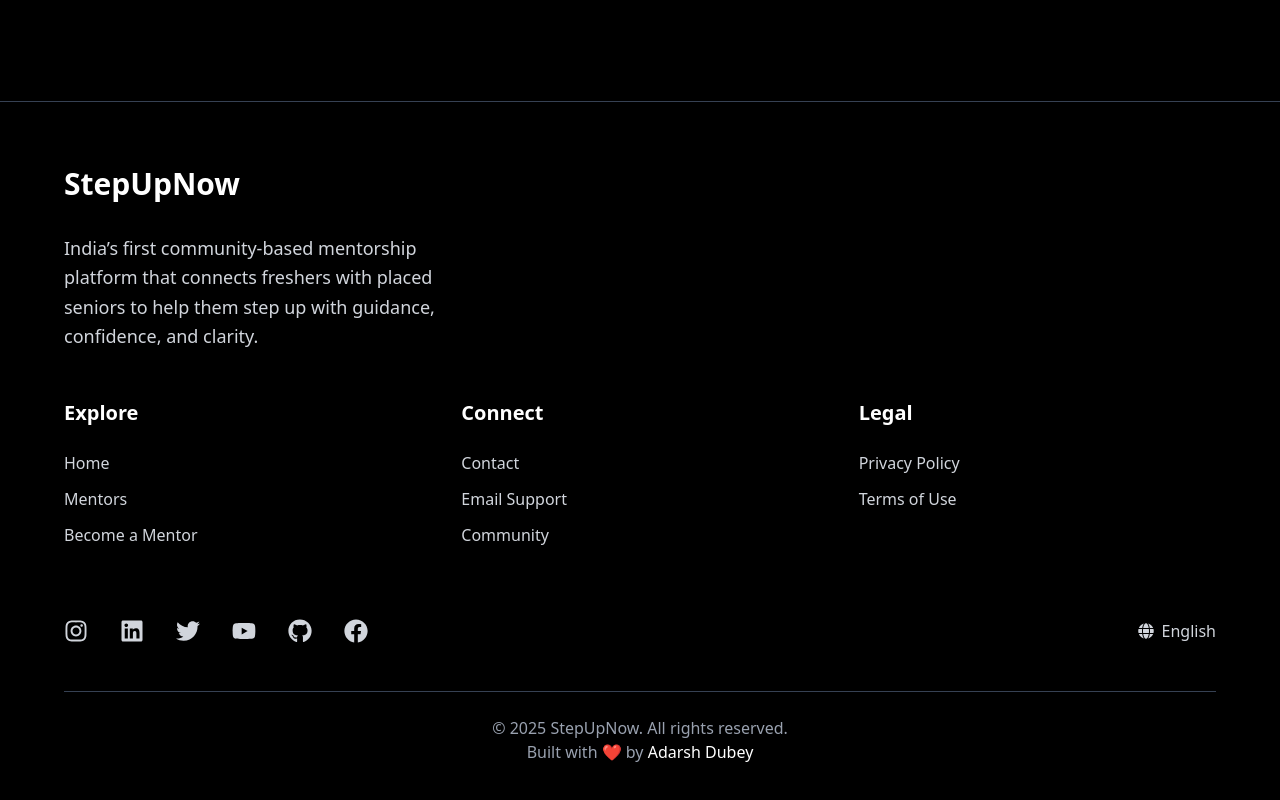
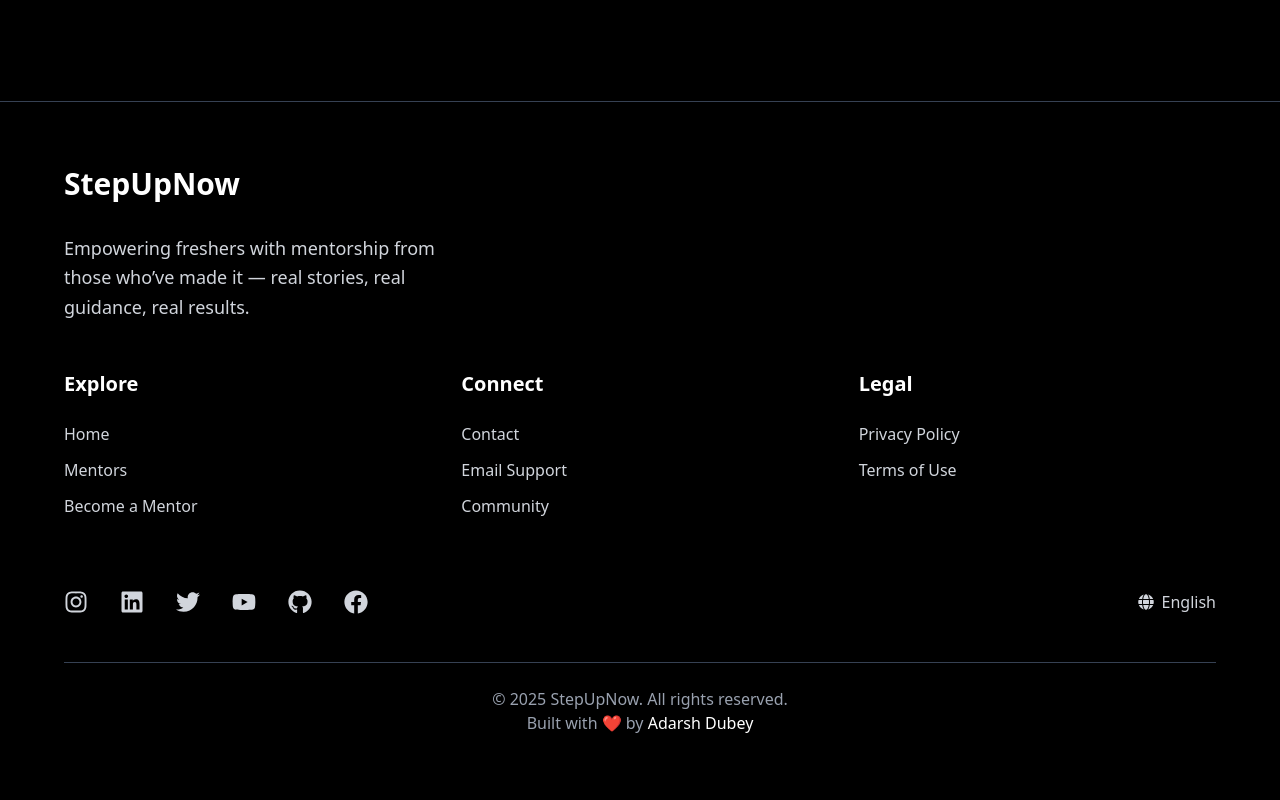
Before and after one commit to adarshdubey03/StepUpNow, a Next.js app: page /JoinPage in a window 1280 px wide. Shown: the part 1219-2019 px from the top of the page. After the commit the page ends 1994 px from the top, so only its background shows below. Built offline with nearby package versions, Linux system fonts and the light colour scheme; no server answers.

Commit message:
Your meaningful commit message

```diff
--- a/app/book/[id]/page.jsx
+++ b/app/book/[id]/page.jsx
@@ -2,9 +2,9 @@
 
 import { useEffect, useState } from "react";
 import { useParams } from "next/navigation";
-import { useSession } from "next-auth/react"; // <-- ADDED THIS
+import { useSession } from "next-auth/react";
+import Loader from "@/components/Loader"; // ✅ IMPORTED
 
-// load Razorpay script
 function loadScript(src) {
   return new Promise((resolve) => {
     const script = document.createElement("script");
@@ -17,7 +17,7 @@
 
 export default function BookMentorPage() {
   const { id } = useParams();
-  const { data: session } = useSession(); // <-- ADDED THIS
+  const { data: session } = useSession();
   const [mentor, setMentor] = useState(null);
   const [loading, setLoading] = useState(true);
 
@@ -38,17 +38,12 @@
   }, [id]);
 
   const handlePayment = async () => {
-  console.log("🚀 Pay button clicked");
-
     const res = await loadScript("https://checkout.razorpay.com/v1/checkout.js");
     if (!res) {
       alert("Razorpay SDK failed to load.");
-    console.log("❌ Razorpay SDK load failed.");
       return;
     }
-  console.log("✅ Razorpay SDK loaded.");
 
-  console.log("📡 Calling /api/razorpay/order...");
     const orderRes = await fetch("/api/razorpay/order", {
       method: "POST",
       headers: { "Content-Type": "application/json" },
@@ -60,18 +55,15 @@
     });
 
     const orderData = await orderRes.json();
-  console.log("🧾 Order created:", orderData);
 
     const options = {
-    key: orderData.key,  // ✅ fetched from backend
+      key: orderData.key,
       amount: orderData.amount,
       currency: orderData.currency,
       name: "StepUpNow",
       description: `Session with ${mentor.name}`,
       order_id: orderData.id,
       handler: async function (response) {
-      console.log("✅ Payment completed:", response);
-
         const verifyRes = await fetch("/api/razorpay/verify", {
           method: "POST",
           headers: { "Content-Type": "application/json" },
@@ -84,8 +76,6 @@
         });
 
         const verifyData = await verifyRes.json();
-      console.log("🔍 Verify response:", verifyData);
-
         if (verifyData.status === "success") {
           alert("Payment successful and verified! 🎉");
         } else {
@@ -100,17 +90,12 @@
       theme: { color: "#6366F1" },
     };
 
-  console.log("🚀 Opening Razorpay Checkout...");
     const rzp = new window.Razorpay(options);
     rzp.open();
   };
 
   if (loading) {
-    return (
-      <div className="min-h-screen flex items-center justify-center text-white bg-black">
-        Loading...
-      </div>
-    );
+    return <Loader />; // ✅ REPLACED INLINE LOADER
   }
 
   if (!mentor) {
@@ -124,7 +109,6 @@
   return (
     <div className="min-h-screen bg-black text-white flex items-center justify-center px-6 py-12">
       <div className="max-w-6xl w-full grid grid-cols-1 md:grid-cols-2 gap-12 border border-gray-700 p-8 rounded-xl bg-gray-900 shadow-lg">
-
         {/* LEFT: Mentor details */}
         <div className="space-y-6 flex flex-col items-center md:items-start text-center md:text-left">
           <img
@@ -159,7 +143,6 @@
             Pay ₹{mentor.price}
           </button>
         </div>
-
       </div>
     </div>
   );
--- a/components/Footer.js
+++ b/components/Footer.js
@@ -18,34 +18,32 @@
       <div className="max-w-6xl mx-auto space-y-12">
         {/* Logo and Description */}
         <div className="space-y-8 max-w-sm">
-          {/* Uncomment and replace /logo.png with actual logo if needed */}
-          {/* <Image src="/logo.png" alt="StepUpNow Logo" width={150} height={50} /> */}
-          <h1 className="text-3xl font-bold">StepUpNow</h1>
+          <h2 className="text-3xl font-bold">StepUpNow</h2>
           <p className="text-gray-300 text-lg leading-relaxed">
-            India&rsquo;s first community-based mentorship platform that connects freshers with placed seniors to help them step up with guidance, confidence, and clarity.
+            Empowering freshers with mentorship from those who’ve made it — real stories, real guidance, real results.
           </p>
         </div>
 
         {/* Footer Columns */}
-        <div className="grid grid-cols-1 md:grid-cols-3 gap-10">
-          <nav>
-            <h4 className="font-semibold mb-6 text-xl">Explore</h4>
+        <div className="grid grid-cols-1 md:grid-cols-3 gap-10" role="navigation" aria-label="Footer links">
+          <nav aria-label="Explore">
+            <h3 className="font-semibold mb-6 text-xl">Explore</h3>
             <ul className="space-y-3 text-base text-gray-300">
               <li><Link href="/">Home</Link></li>
               <li><Link href="/mentors">Mentors</Link></li>
               <li><Link href="/mentorsignup">Become a Mentor</Link></li>
             </ul>
           </nav>
-          <nav>
-            <h4 className="font-semibold mb-6 text-xl">Connect</h4>
+          <nav aria-label="Connect">
+            <h3 className="font-semibold mb-6 text-xl">Connect</h3>
             <ul className="space-y-3 text-base text-gray-300">
               <li><Link href="/contact">Contact</Link></li>
               <li><a href="mailto:support@stepupnow.in">Email Support</a></li>
               <li><Link href="/community">Community</Link></li>
             </ul>
           </nav>
-          <nav>
-            <h4 className="font-semibold mb-6 text-xl">Legal</h4>
+          <nav aria-label="Legal">
+            <h3 className="font-semibold mb-6 text-xl">Legal</h3>
             <ul className="space-y-3 text-base text-gray-300">
               <li><Link href="/privacy">Privacy Policy</Link></li>
               <li><Link href="/terms">Terms of Use</Link></li>
@@ -55,7 +53,7 @@
 
         {/* Social + Language */}
         <div className="flex flex-col md:flex-row justify-between items-start md:items-center pt-6 gap-6">
-          <div className="flex flex-wrap gap-8 text-2xl text-gray-300">
+          <div className="flex flex-wrap gap-8 text-2xl text-gray-300" aria-label="Social Media">
             <a href="#" aria-label="Instagram" className="hover:text-white"><FaInstagram /></a>
             <a href="#" aria-label="LinkedIn" className="hover:text-white"><FaLinkedin /></a>
             <a href="#" aria-label="Twitter" className="hover:text-white"><FaTwitter /></a>
--- a/components/FooterWrapper.js
+++ b/components/FooterWrapper.js
@@ -9,7 +9,8 @@
   const hideFooter =
     pathname === "/login" ||
     pathname === "/Signup" ||
-    pathname.startsWith("/dashboard"); // ✅ Hides on dashboard and its subroutes
+    pathname.startsWith("/dashboard") ||
+    pathname.startsWith("/book/"); // ✅ Hides on /book/[id] pages
 
   if (hideFooter) return null;
 
```
Lines whose indentation alone changed are shown as unchanged.
